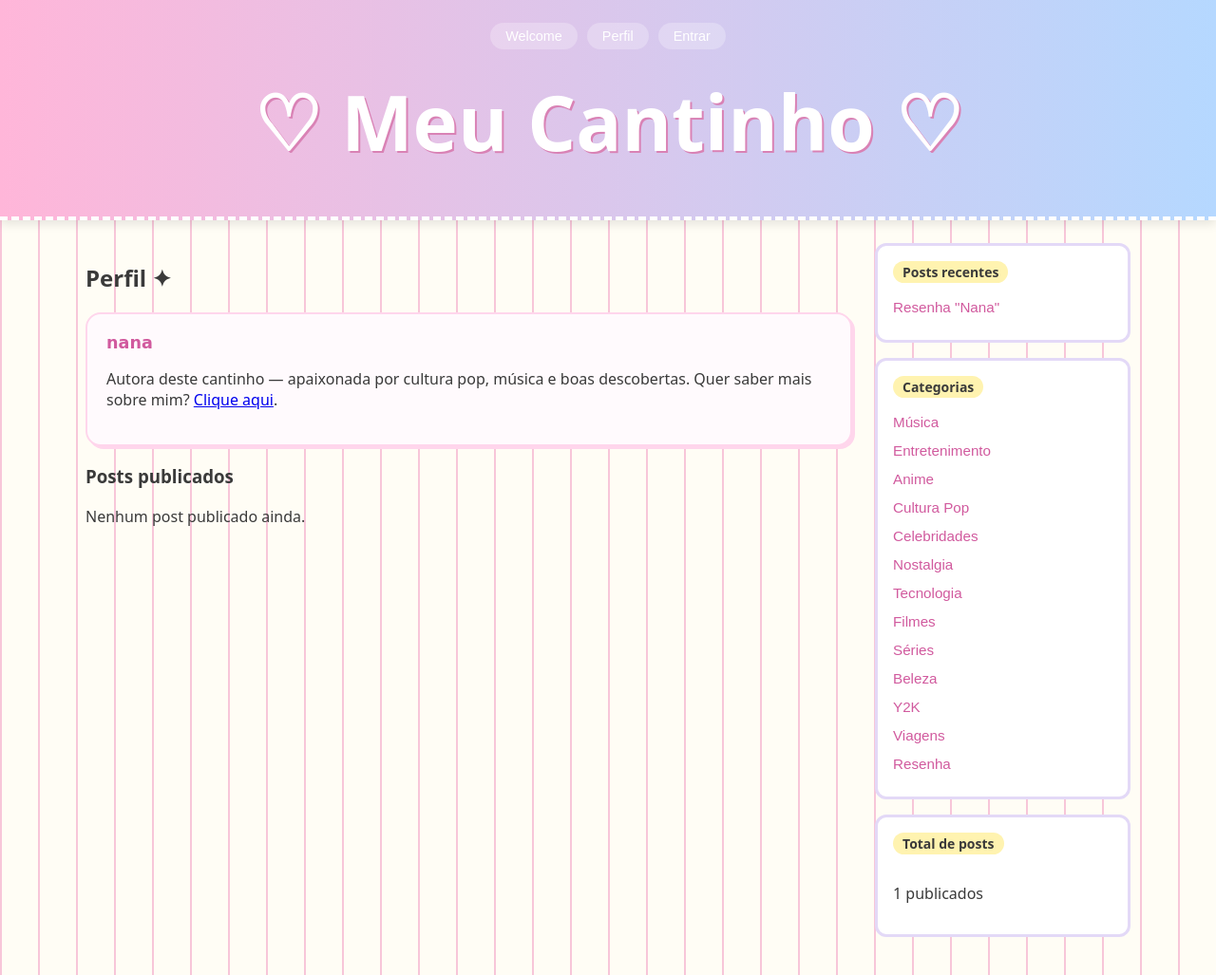
After one commit to giovannarcha/agarotadoblog, a Django app: page /perfil/ in a window 1280 px wide. The commit adds this page. Shown: the whole page at 95% size. Run offline with Django 5.2, Linux system fonts and the light colour scheme; data comes from the database, SQL or seed files in the repository; both versions use the stored data as it was after the commit; some web fonts are replaced.

```diff
--- a/blog/templates/blog/base.html
+++ b/blog/templates/blog/base.html
@@ -12,10 +12,12 @@
     {% if user.is_authenticated %}
     <span class="saudacao">Olá, {{ user.username }}</span>
     <a href="{% url 'welcome' %}">Welcome</a>
+    <a href="{% url 'perfil' %}">Perfil</a>
     <a href="{% url 'meus_posts' %}">Meus posts</a>
     <a href="{% url 'logout' %}">Sair</a>
     {% else %}
     <a href="{% url 'welcome' %}">Welcome</a>
+    <a href="{% url 'perfil' %}">Perfil</a>
     <a href="{% url 'login' %}">Entrar</a>
     {% endif %}
     </nav>
--- /dev/null
+++ b/blog/templates/blog/perfil.html
@@ -0,0 +1,21 @@
+{% extends 'blog/base.html' %}
+{% block content %}
+    <h2>Perfil ✦</h2>
+
+    {% if autor %}
+        <div class="topico">
+            <h3>{{ autor.username }}</h3>
+            <p>Autora deste cantinho — apaixonada por cultura pop, música e boas descobertas. Quer saber mais sobre mim? <a href="{% url 'welcome' %}">Clique aqui</a>.</p>
+        </div>
+    {% endif %}
+
+    <h3>Posts publicados</h3>
+    {% for post in posts %}
+        <article>
+            <h3><a href="{% url 'detalhe_post' post.slug %}">{{ post.titulo }}</a></h3>
+            <p>{{ post.categoria.nome }} — {{ post.criado_em|date:"d/m/Y" }}</p>
+        </article>
+    {% empty %}
+        <p>Nenhum post publicado ainda.</p>
+    {% endfor %}
+{% endblock %}
--- a/blog/urls.py
+++ b/blog/urls.py
@@ -10,4 +10,5 @@ urlpatterns = [
     path('meus-posts/<slug:slug>/avancar/', views.avancar_status, name='avancar_status'),
     path('categoria/<int:categoria_id>/', views.posts_por_categoria, name='posts_por_categoria'),
     path('welcome/', views.welcome, name='welcome'),
+    path('perfil/', views.perfil, name='perfil'),
 ]
--- a/blog/views.py
+++ b/blog/views.py
@@ -1,5 +1,6 @@
 from django.shortcuts import render, get_object_or_404, redirect
 from django.contrib.auth.decorators import login_required
+from django.contrib.auth import get_user_model
 from .models import Post
 from .forms import ComentarioForm, PostForm
 from .models import Post, Categoria
@@ -89,3 +90,15 @@ def posts_por_categoria(request, categoria_id):
 
 def welcome(request):
     return render(request, 'blog/welcome.html')
+
+def perfil(request):
+    User = get_user_model()
+    autor = User.objects.filter(is_superuser=True).first()
+    posts = Post.objects.filter(
+        autor=autor,
+        status=Post.Status.PUBLICADO
+    ).order_by('-criado_em') if autor else []
+    return render(request, 'blog/perfil.html', {
+        'autor': autor,
+        'posts': posts,
+    })
```
Also changed, not shown: db.sqlite3. Lines whose indentation alone changed are shown as unchanged.
